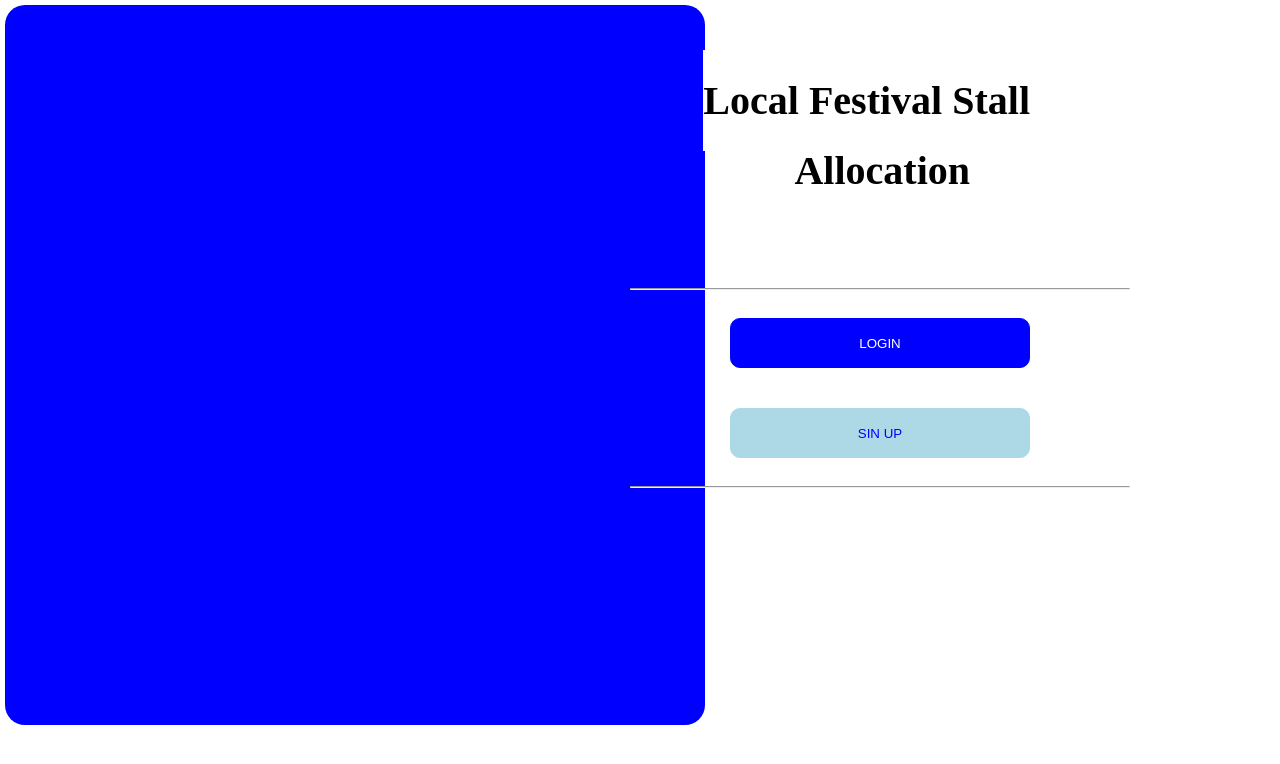
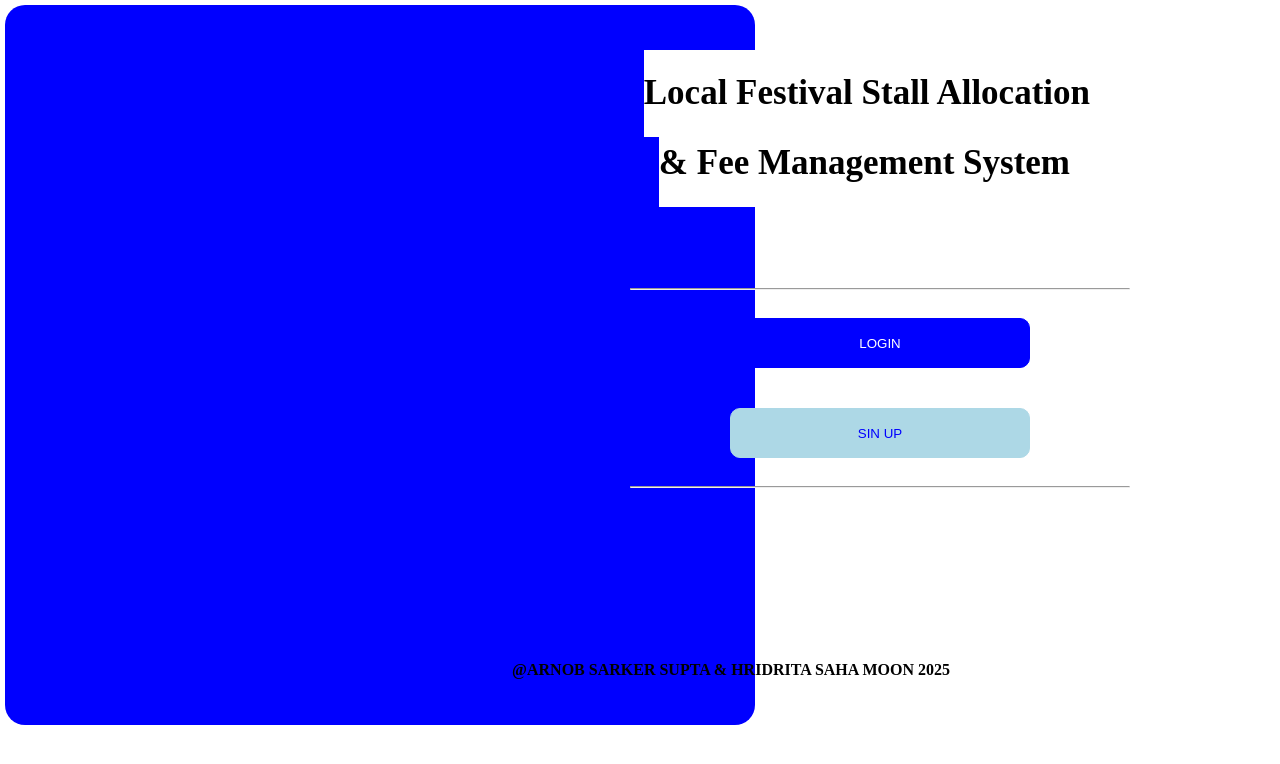
Before and after one commit to Arnob-HRes/WT_Fall_25-26-, a PHP site: page /HOME_PAGE.php in a window 1280 px wide. Shown: the top 764 px of the page. Run offline with PHP 8.4, Linux system fonts and the light colour scheme.

Commit message:
WT Project HOME-PAGE 2

```diff
--- a/Final-Term/Project/HOME_PAGE.php
+++ b/Final-Term/Project/HOME_PAGE.php
@@ -24,6 +24,9 @@
             border-radius: 10px;
             margin:20px;
         }
+        #B1:hover{
+            background-color: royalblue;
+        }
         #B2{
             width: 300px;
             height: 50px;
@@ -34,10 +37,14 @@
             border-radius: 10px;
             margin:20px;
         }
+        #B2:hover{
+            background-color: royalblue;
+            color: white;
+        }
         #D1{
             position: absolute;
             top:50px;
-            right: 250px;
+            right: 190px;
             background-color: white;
             width: auto;
             height: auto;
@@ -45,7 +52,7 @@
         #D2{
             position: absolute;
             top:120px;
-            right: 310px;
+            right: 210px;
             background-color: white;
             width: auto;
             height: auto;
@@ -57,17 +64,22 @@
             background-color: blue;
             border-radius: 20px;
             margin: 5px;
-            width: 700px;
+            width: 750px;
             height: 720px;
+        }
+        #T1{
+            position: absolute;
+            top: 640px;
+            right: 330px;
         }
     </style>
     <body>
         <div id="D3"></div>
         <div id="D1">
-            <h1 style="font-size: 40px;">Local Festival Stall</h1>
+            <h1 style="font-size: 35px;">Local Festival Stall Allocation</h1>
         </div>
         <div id="D2">
-            <h1 style="font-size: 40px;">Allocation</h1>
+            <h1 style="font-size: 35px;">& Fee Management System</h1>
         </div>
         <form id="F1">
             <hr>
@@ -79,5 +91,6 @@
             </button> <br>
             <hr>
         </form>
+        <h4 id="T1">@ARNOB SARKER SUPTA & HRIDRITA SAHA MOON 2025</h4>
     </body>
 </html>
```
